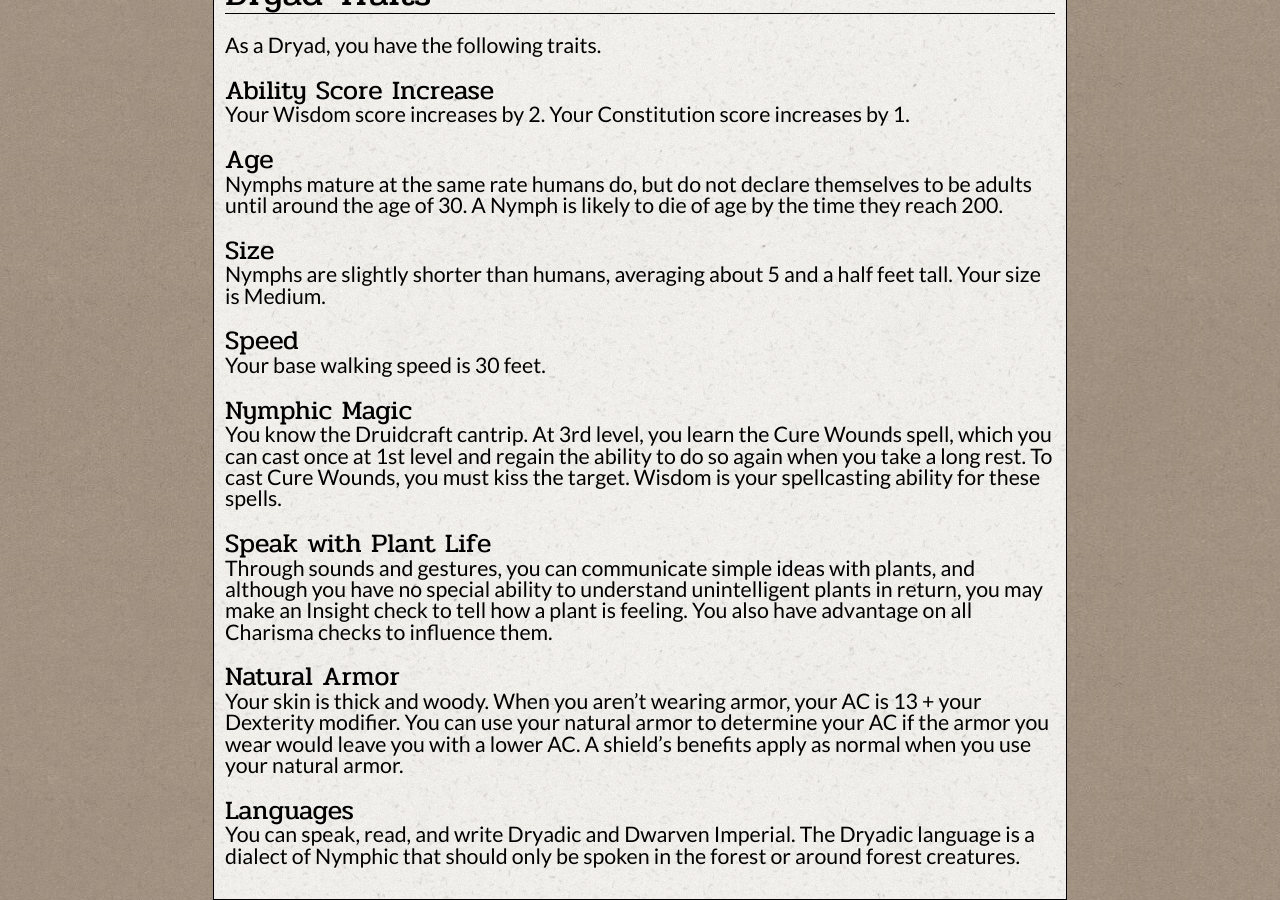
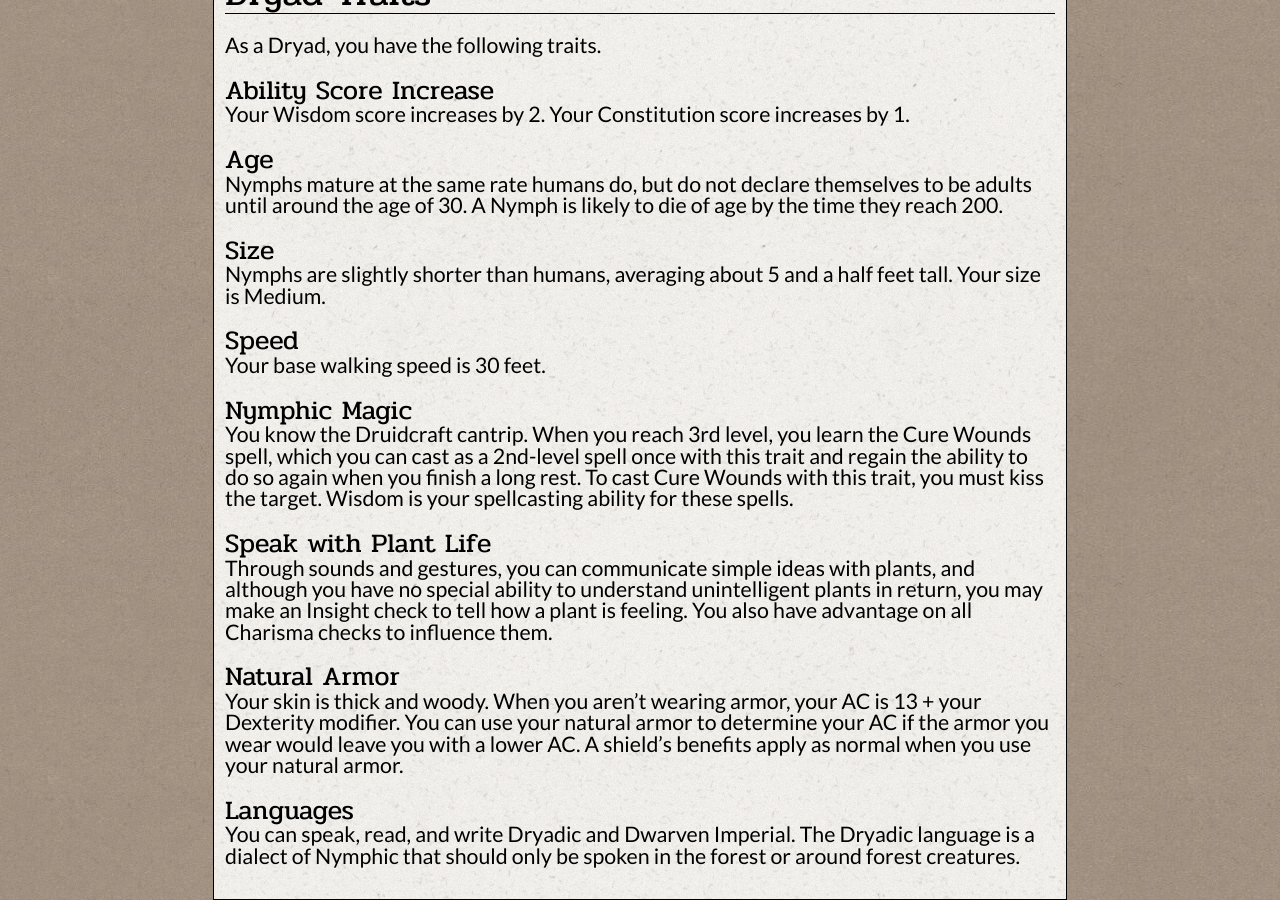
Before and after one commit to EmmiaSilk/rpg-notes, a Jekyll site: the page built from _collections/_uatera_ancestries/dryad.md, in a window 1280 px wide and 900 px high, scrolled down 1408 px. Built offline with Jekyll 4.4.1, drawn with Linux system fonts in a browser that asks for light colours.

Commit message:
Updated Nymphic Magic trait for Dryads and Nymphs

```diff
--- a/_collections/_uatera_ancestries/dryad.md
+++ b/_collections/_uatera_ancestries/dryad.md
@@ -2,7 +2,7 @@
 layout: article
 title: Dryad
 subtitle: Wood Nymphs
-version: 0.0.1
+version: 0.1.0
 info_block:
   source: Homebrew
   race: Nymph
@@ -85,10 +85,11 @@ tall. Your size is Medium.
 Your base walking speed is 30 feet.
 
 #### Nymphic Magic
-You know the Druidcraft cantrip. At 3rd level, you learn the Cure Wounds spell,
-which you can cast once at 1st level and regain the ability to do so again when
-you take a long rest. To cast Cure Wounds, you must kiss the target. Wisdom
-is your spellcasting ability for these spells.
+You know the Druidcraft cantrip. When you reach 3rd level, you learn the Cure
+Wounds spell, which you can cast as a 2nd-level spell once with this trait
+and regain the ability to do so again when you finish a long rest. To cast
+Cure Wounds with this trait, you must kiss the target. Wisdom is your
+spellcasting ability for these spells.
 
 #### Speak with Plant Life
 Through sounds and gestures, you can communicate simple ideas with plants, and
```
Also changed, not shown: _collections/_uatera_ancestries/nereid.md (+6 -5 lines).
